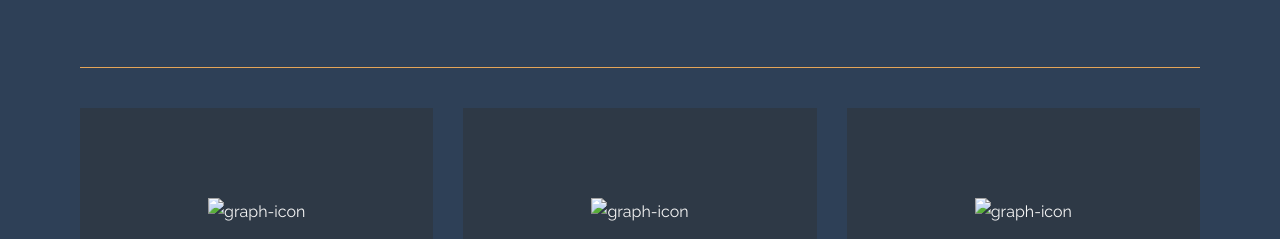
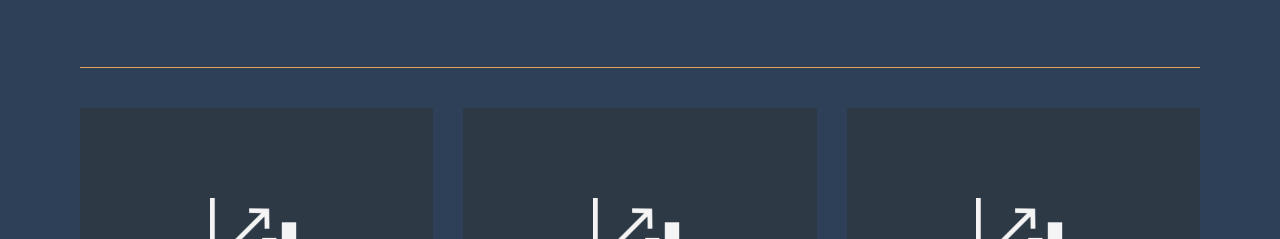
Before and after one commit to 920603/5TRANS, a plain HTML site: page index.html in a window 1280 px wide. Shown: the part 1500-1739 px from the top of the page. Drawn offline with nearby package versions, Linux system fonts and the light colour scheme; the site is published under a folder, as on GitHub Pages, so addresses that start at the root find nothing.

Commit message:
Update index.html

```diff
--- a/index.html
+++ b/index.html
@@ -58,17 +58,17 @@
 
       <section id="statistics">
         <div class="col1">
-          <img src="/img/graph-icon.png" alt="graph-icon">
+          <img src="img/graph-icon.png" alt="graph-icon">
           <h2>5TRANS</h2>
           <p>Des filiales et des agents positionnés stratégiquement dans plus de 100 pays à travers le monde, des agréements reconnus à l’international et une de la langue anglaise permettant un échange optimisé et facilité.</p>
         </div>
         <div class="col2">
-          <img src="/img/graph-icon.png" alt="graph-icon">
+          <img src="img/graph-icon.png" alt="graph-icon">
           <h2>C.A</h2>
           <p>51 millions de chiffre d’affaire en 2018 et en constante augmentation afin de pouvoir au mieux vous satisfaire et répondre à vos demandes. Nous soutenons également financièrement la Recherche afin de réduire la pollution des modes de transport actuels.</p>
         </div>
         <div class="col3">
-          <img src="/img/graph-icon.png" alt="graph-icon">
+          <img src="img/graph-icon.png" alt="graph-icon">
           <h2>ENVIRONNEMENT</h2>
           <p>5TRANS est une entreprise engagée dans la cause environnementale et favorise les transports peu polluants tels que le rail ou le fluvial lorsque le choix lui est donné. Nous faisons également attention à l’indice carbone pour chacune de nos expéditions.</p>
         </div>
```
